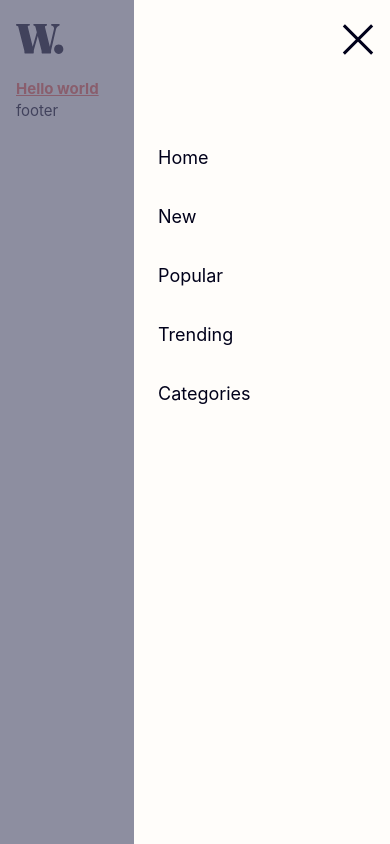
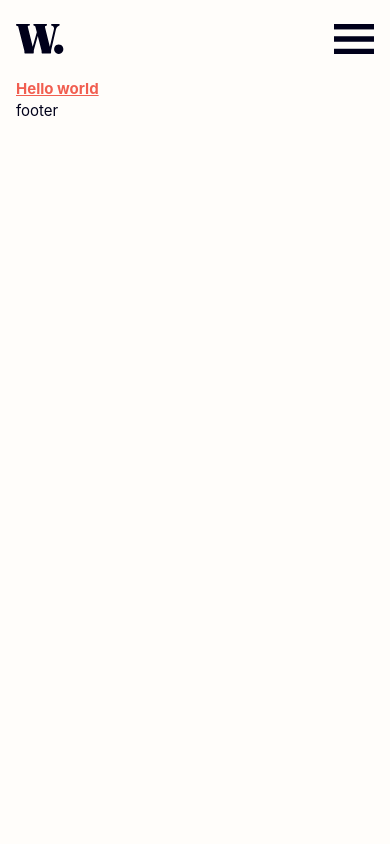
Before and after one commit to ThaBeanBoy/news-homepage, a Gatsby site: page / in a window 390 px wide. Built offline with nearby package versions, Linux system fonts and the light colour scheme; Gatsby itself is replaced by a stand-in of ours; what prettier-plugin-tailwindcss would draw is missing.

Commit message:
Mobile navigation seems to be functional now

```diff
--- a/src/layouts/index.tsx
+++ b/src/layouts/index.tsx
@@ -18,7 +18,7 @@ const navLinks: {
 ];
 
 export default function Layout({ children }: layoutProps) {
-  const [mobileNavOpen, setmobileNavOpen] = useState<boolean>(true);
+  const [mobileNavOpen, setmobileNavOpen] = useState<boolean>(false);
   const openMenu = (): void => setmobileNavOpen(true);
   const closeMenu = (): void => setmobileNavOpen(false);
 
@@ -47,7 +47,7 @@ export default function Layout({ children }: layoutProps) {
                 <Link
                   to={link}
                   key={index}
-                  className='!important mb-32 text-lg-1 capitalize last:mb-0 hover:text-soft-red'
+                  className='!important semi-bold mb-32 text-lg-1 capitalize last:mb-0 hover:text-soft-red'
                 >
                   {title}
                 </Link>
```
